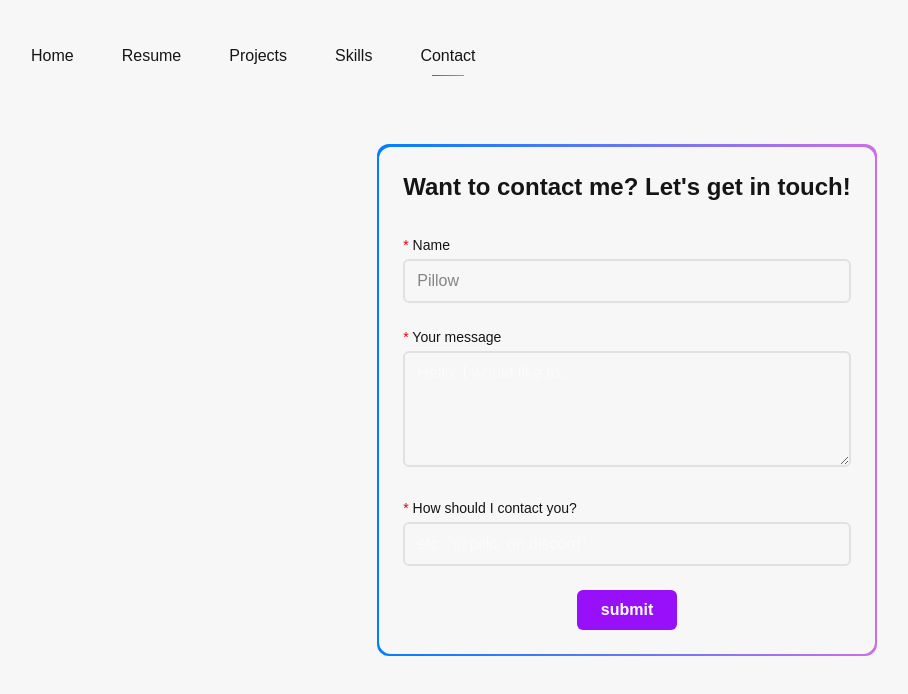
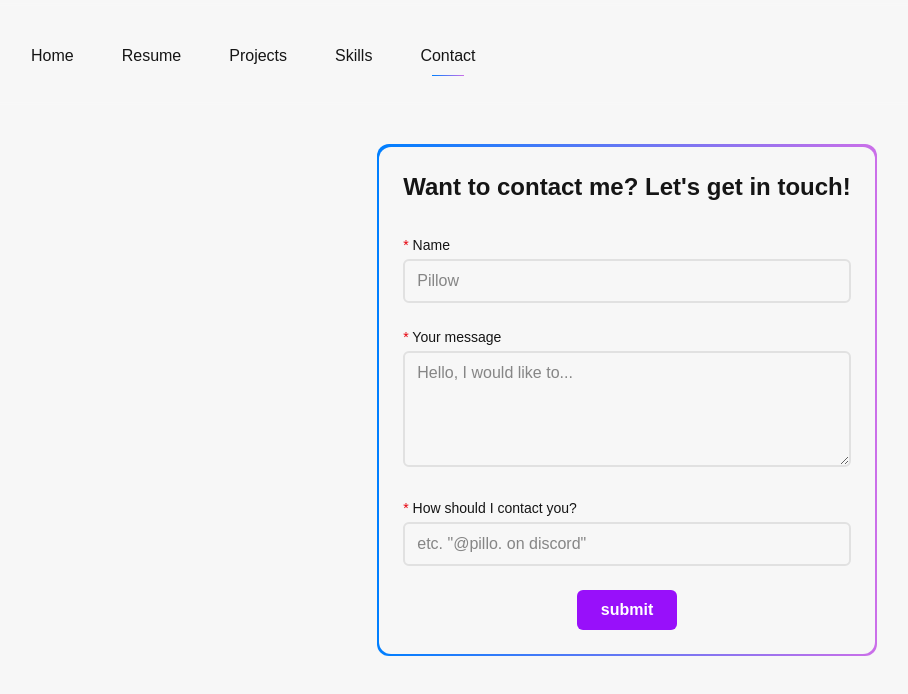
Before and after one commit to PillowGit/portfolio-v4, a SvelteKit app: page /contact in a window 1280 px wide. Shown: the top 694 px of the page, without its empty margins (13-921 px from the left). Built offline with nearby package versions, Linux system fonts and the light colour scheme.

Commit message:
Fix white text on light mode

```diff
--- a/src/routes/contact/+page.svelte
+++ b/src/routes/contact/+page.svelte
@@ -109,7 +109,7 @@
 					placeholder="Hello, I would like to..."
 					required
 					bind:value={message}
-					class="border-tint dark:border-tintd w-full rounded-md border-2 px-3 py-2 text-white focus:ring-2 focus:ring-purple-500 focus:outline-none"
+					class="border-tint dark:border-tintd w-full rounded-md border-2 px-3 py-2 focus:ring-2 focus:ring-purple-500 focus:outline-none"
 				></textarea>
 			</div>
 
@@ -124,7 +124,7 @@
 					required
 					placeholder={`etc. "@pillo. on discord"`}
 					bind:value={contact}
-					class="border-tint dark:border-tintd w-full rounded-md border-2 px-3 py-2 text-white focus:ring-2 focus:ring-purple-500 focus:outline-none"
+					class="border-tint dark:border-tintd w-full rounded-md border-2 px-3 py-2 focus:ring-2 focus:ring-purple-500 focus:outline-none"
 				/>
 			</div>
 
```
